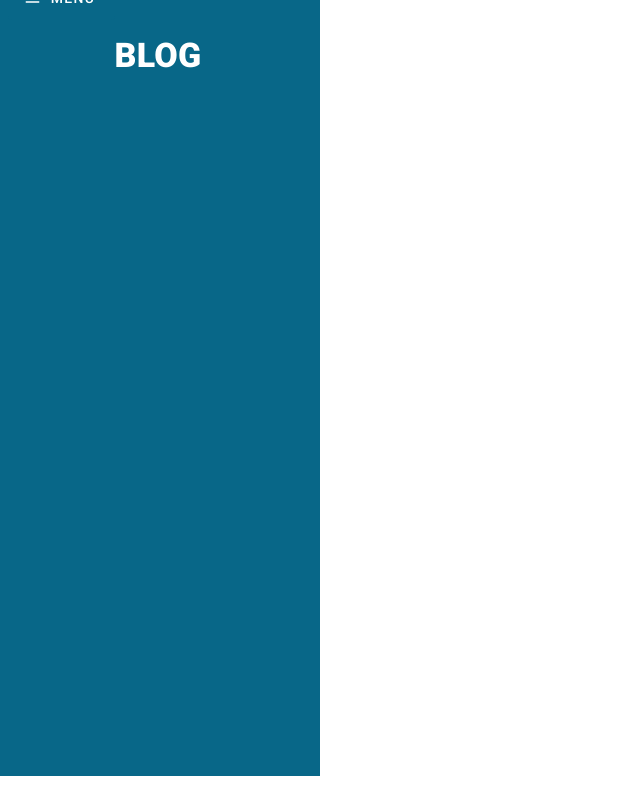
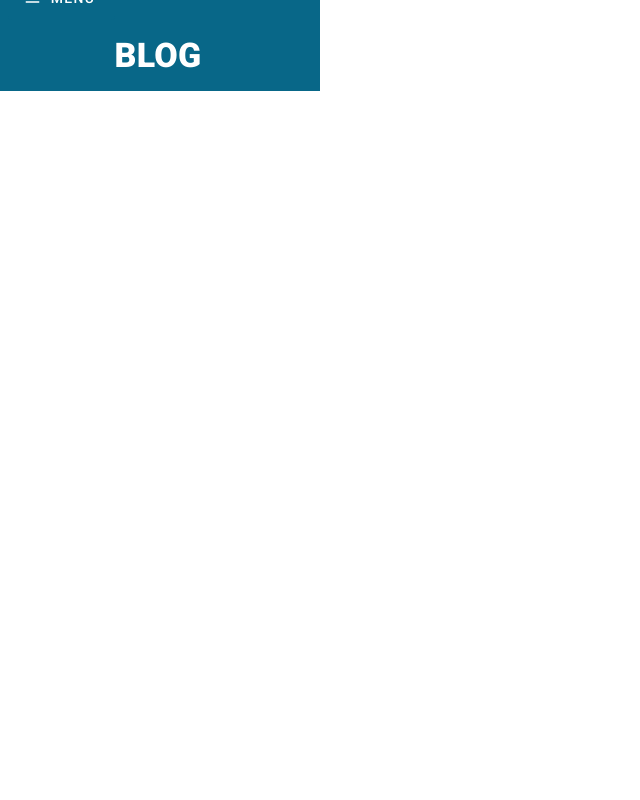
Before and after one commit to kiyanooshkh/kk-vue-portfolio, a Vue app: page /blog in a window 1280 px wide. Shown: the whole page, without its empty margins (0-640 px from the left). Built offline with nearby package versions, Linux system fonts and the light colour scheme.

Commit message:
fix the full height

```diff
--- a/src/App.vue
+++ b/src/App.vue
@@ -13,9 +13,6 @@ export default {
 };
 </script>
 <style>
-.full-height {
-  height: 100vh;
-}
 @media only screen and (max-width: 500px) {
   .mobile-banner {
     height: 185px;
--- a/src/components/Sidebar.vue
+++ b/src/components/Sidebar.vue
@@ -29,7 +29,7 @@ export default {
   margin-top: 5%;
 }
 @media only screen and (max-width: 1024px) {
-    .full-height {
+.full-height {
     height: 200px;
   }
   .left-side {
--- a/src/views/Contact.vue
+++ b/src/views/Contact.vue
@@ -43,3 +43,8 @@ export default {
   }
 };
 </script>
+<style scoped>
+.full-height {
+  height: 100vh;
+}
+</style>
```
